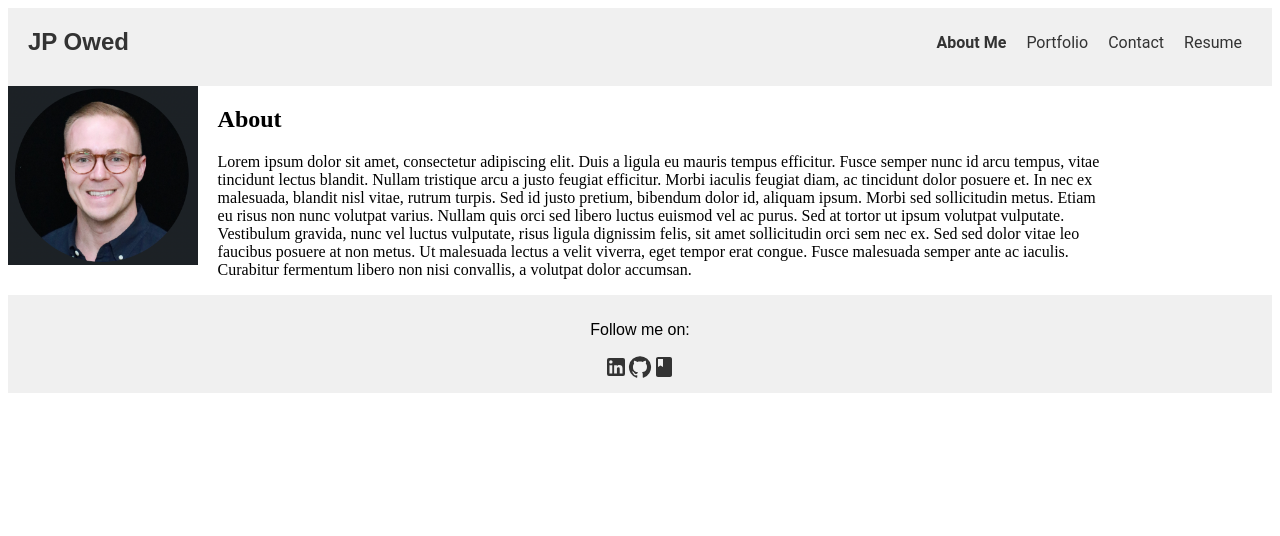
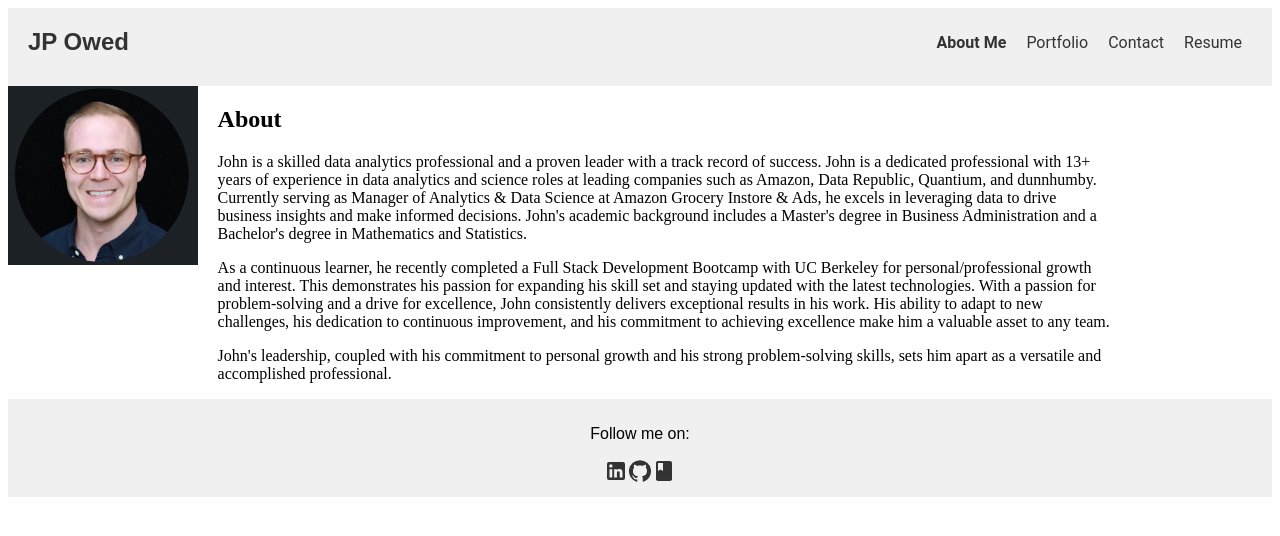
Before and after one commit to johnpow/johnpow-portfolio, a React (Create React App) app: page /#/ in a window 1280 px wide. Shown: the top 536 px of the page. Built offline with nearby package versions, Linux system fonts and the light colour scheme.

Commit message:
updated personal info

```diff
--- a/src/components/About.js
+++ b/src/components/About.js
@@ -1,5 +1,5 @@
-import React from 'react';
-import myImage from '../images/me.png';
+import React from "react";
+import myImage from "../images/me.png";
 
 const About = () => {
   return (
@@ -10,17 +10,30 @@ const About = () => {
       <div className="text-container">
         <h2>About</h2>
         <p>
-          Lorem ipsum dolor sit amet, consectetur adipiscing elit. Duis a ligula eu mauris tempus
-          efficitur. Fusce semper nunc id arcu tempus, vitae tincidunt lectus blandit. Nullam
-          tristique arcu a justo feugiat efficitur. Morbi iaculis feugiat diam, ac tincidunt dolor
-          posuere et. In nec ex malesuada, blandit nisl vitae, rutrum turpis. Sed id justo pretium,
-          bibendum dolor id, aliquam ipsum. Morbi sed sollicitudin metus. Etiam eu risus non nunc
-          volutpat varius. Nullam quis orci sed libero luctus euismod vel ac purus. Sed at tortor ut
-          ipsum volutpat vulputate. Vestibulum gravida, nunc vel luctus vulputate, risus ligula
-          dignissim felis, sit amet sollicitudin orci sem nec ex. Sed sed dolor vitae leo faucibus
-          posuere at non metus. Ut malesuada lectus a velit viverra, eget tempor erat congue. Fusce
-          malesuada semper ante ac iaculis. Curabitur fermentum libero non nisi convallis, a volutpat
-          dolor accumsan.
+          John is a skilled data analytics professional and a proven leader with
+          a track record of success. John is a dedicated professional with
+          13+ years of experience in data analytics and science roles
+          at leading companies such as Amazon, Data Republic, Quantium, and
+          dunnhumby. Currently serving as Manager of Analytics & Data Science at
+          Amazon Grocery Instore & Ads, he excels in leveraging data to drive
+          business insights and make informed decisions. John's academic
+          background includes a Master's degree in Business Administration and a
+          Bachelor's degree in Mathematics and Statistics.
+        </p>
+        <p>
+          As a continuous learner, he recently completed a Full Stack
+          Development Bootcamp with UC Berkeley for personal/professional growth and interest. This demonstrates
+          his passion for expanding his skill set and staying updated with the
+          latest technologies. With a passion for problem-solving and a drive
+          for excellence, John consistently delivers exceptional results in his
+          work. His ability to adapt to new challenges, his dedication to
+          continuous improvement, and his commitment to achieving excellence
+          make him a valuable asset to any team.
+        </p>
+        <p>
+          John's leadership, coupled with his commitment to personal growth and
+          his strong problem-solving skills, sets him apart as a versatile and
+          accomplished professional.
         </p>
       </div>
     </div>
--- a/src/components/Resume.js
+++ b/src/components/Resume.js
@@ -1,9 +1,16 @@
+import React from 'react';
+import resumeImage from '../images/resume.png';
+import resumePDF from '../images/resume.pdf';
 
-export const Resume = () => {
-
+const Resume = () => {
   return (
     <div>
       <h2>Resume</h2>
+      <img src={resumeImage} alt="Resume Screenshot" />
+      <br />
+      <a href={resumePDF} download>
+        Download PDF
+      </a>
     </div>
   );
 };
--- a/src/styles.css
+++ b/src/styles.css
@@ -129,6 +129,7 @@ nav {
     flex-basis: 15%; /* Set the width of the image container to 20% */
     max-width: 20vw; /* Set the maximum width of the image container to 20% of the viewport width */
     margin-right: 20px; /* Adjust the spacing between the image and text container as needed */
+    align-items: center;
   }
 
   .image-container img {
@@ -141,6 +142,7 @@ nav {
     max-width: 70vw;
   }
 
+
   @media (max-width: 768px) {
     .about-container {
       flex-direction: column;
```
Also changed, not shown: src/images/resume.png (added), 1 other file (tests, documents, lock files or other folders). Lines whose indentation alone changed are shown as unchanged.
